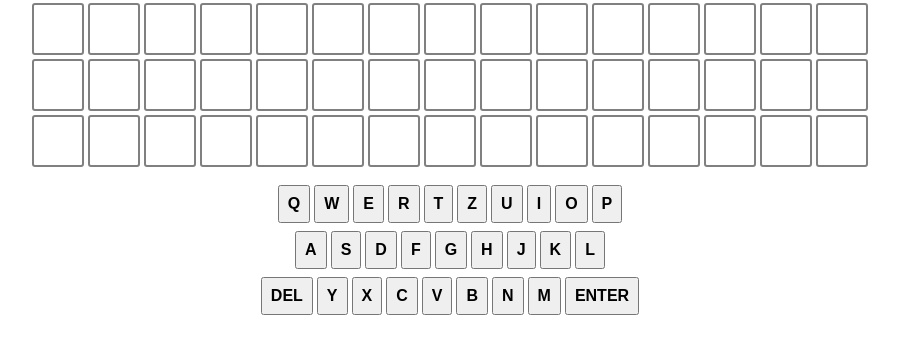
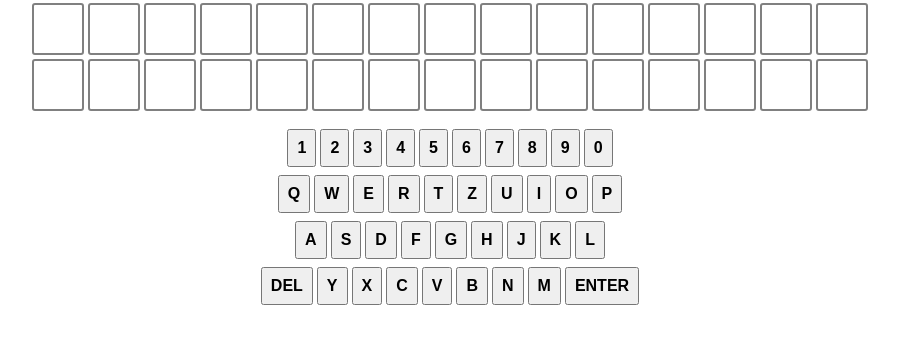
Before and after one commit to Stoermer-T/Stoermer-T-.github.io, a plain HTML site: page index.html in a window 1280 px wide. Shown: the part 79-432 px from the top of the page, without its empty margins (190-1089 px from the left). Drawn offline with nearby package versions, Linux system fonts and the light colour scheme.

Commit message:
added numbers

```diff
--- a/index.html
+++ b/index.html
@@ -20,6 +20,18 @@
     </div>
 
     <div id="keyboard-cont">
+        <div class="number-row">
+            <button class="keyboard-button">1</button>
+            <button class="keyboard-button">2</button>
+            <button class="keyboard-button">3</button>
+            <button class="keyboard-button">4</button>
+            <button class="keyboard-button">5</button>
+            <button class="keyboard-button">6</button>
+            <button class="keyboard-button">7</button>
+            <button class="keyboard-button">8</button>
+            <button class="keyboard-button">9</button>
+            <button class="keyboard-button">0</button>
+        </div>
         <div class="first-row">
             <button class="keyboard-button">q</button>
             <button class="keyboard-button">w</button>
--- a/script.js
+++ b/script.js
@@ -1,8 +1,6 @@
 
 const NUMBER_OF_LETTERS = 15;
-const NUMBER_OF_GUESSES_START = 3;
-//let NUMBER_OF_GUESSES = 8;
-//let guessesRemaining = NUMBER_OF_GUESSES;
+const NUMBER_OF_GUESSES_START = 2;
 
 let numberOfCurrentGuess = 0;
 let currentGuess = [];
@@ -86,7 +84,7 @@ function checkGuess() {
     return;
   }
 
-  var letterColor = ["gray", "gray", "gray", "gray", "gray"];
+  var letterColor = Array(NUMBER_OF_LETTERS).fill("gray");
 
   //check green
   for (let i = 0; i < NUMBER_OF_LETTERS; i++) {
@@ -180,7 +178,7 @@ document.addEventListener("keyup", (e) => {
     return;
   }
 
-  let found = pressedKey.match(/[a-z]/gi);
+  let found = pressedKey.match(/[a-z0-9]/gi);
   if (!found || found.length > 1) {
     return;
   } else {
--- a/style.css
+++ b/style.css
@@ -41,8 +41,12 @@ h1 {
   display: flex;
 }
 
+.number-row {
+    margin-bottom: 0.5rem;
+}
+
 .second-row {
-  margin: 0.5rem 0;
+    margin: 0.5rem 0;
 }
 
 .keyboard-button {
```
